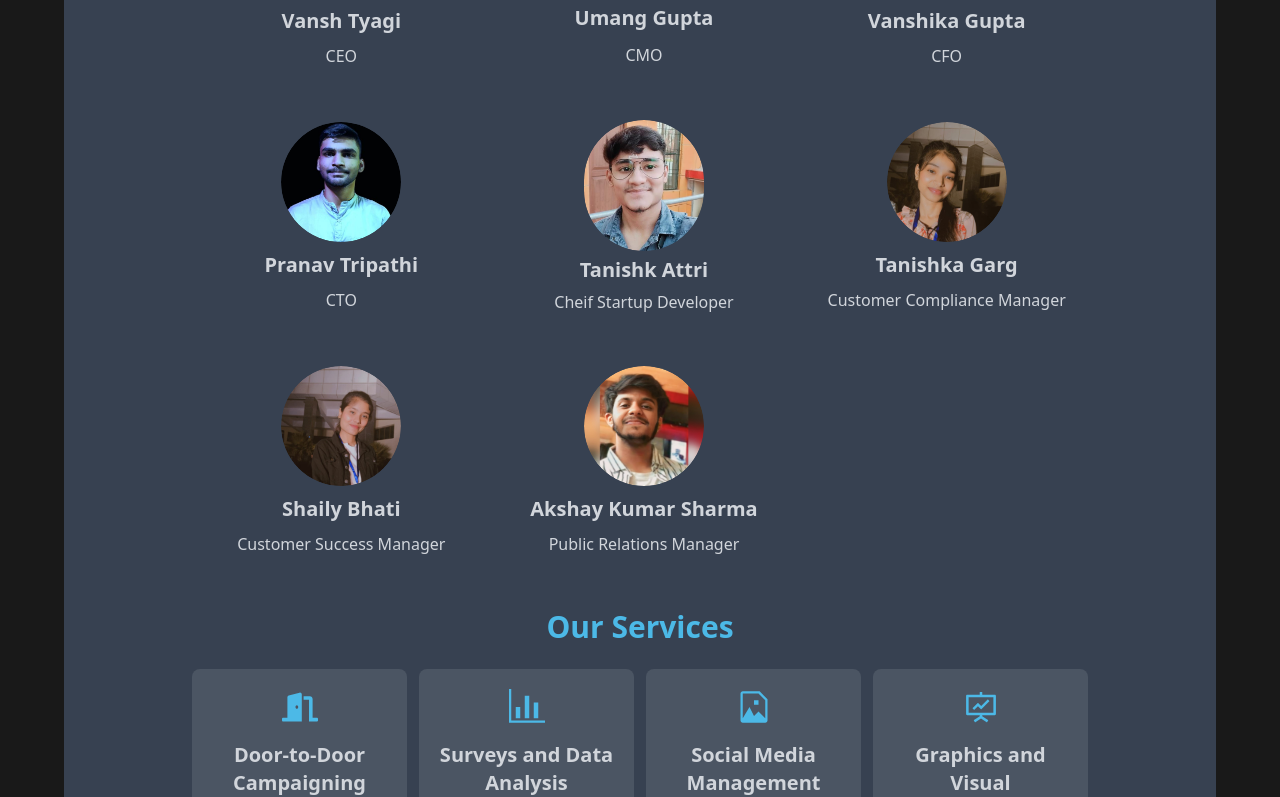
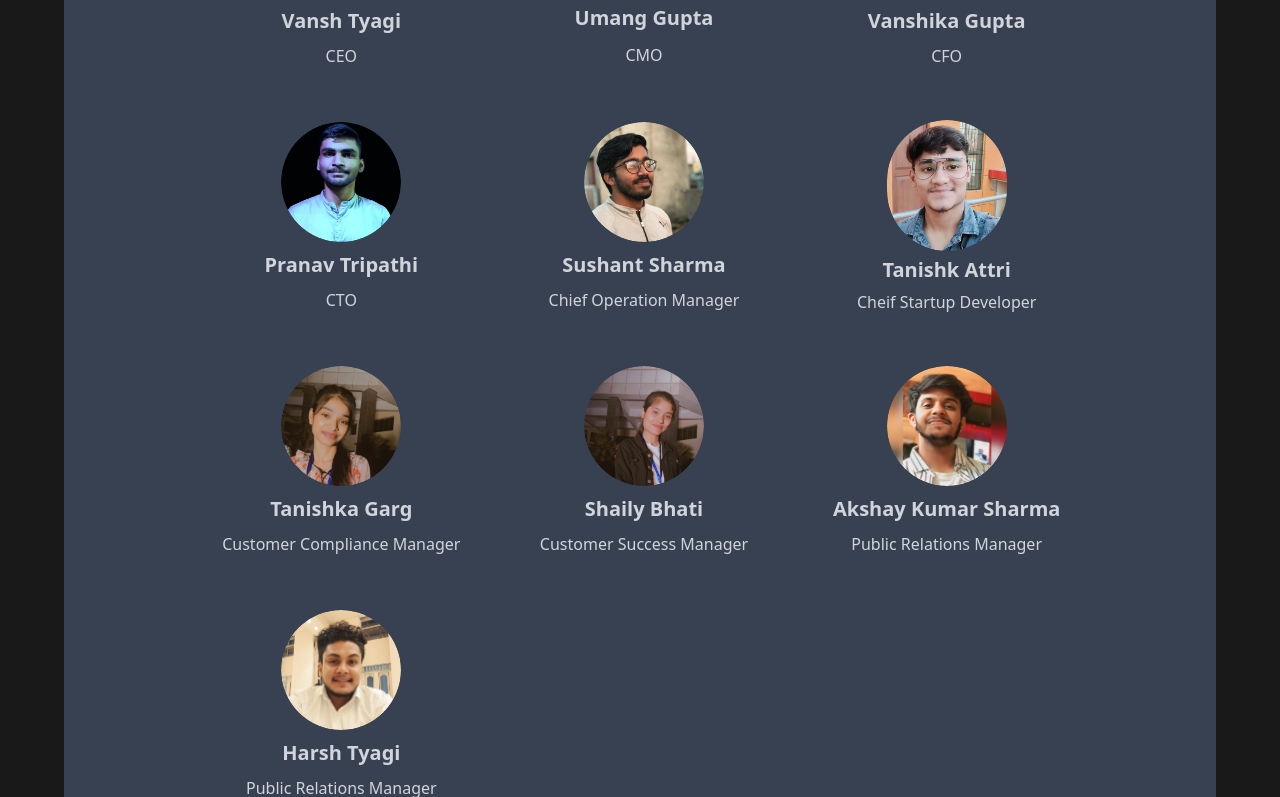
Before and after one commit to prnvtripathi/campaigning-source, a Next.js app: page /about in a window 1280 px wide. Shown: the part 1663-2460 px from the top of the page. Built offline with nearby package versions, Linux system fonts and the light colour scheme; no server answers.

Commit message:
Refactor Navbar and update team members

```diff
--- a/components/Navbar.jsx
+++ b/components/Navbar.jsx
@@ -24,14 +24,6 @@ const navItems = [
         id: 2,
         name: "Services",
         path: "/services",
-        subItems: [
-            { id: 21, name: "Political Promotion", path: "/services/politics" },
-            { id: 22, name: "Business Development", path: "/services/business" },
-            { id: 23, name: "Social Media Marketing", path: "/services/profile" },
-            { id: 24, name: "Web Development", path: "/services/website" },
-            { id: 25, name: "Graphic Design", path: "/services/graphics" },
-            // Add more services as needed
-        ],
     },
     {
         id: 3,
@@ -95,7 +87,7 @@ const Navbar = () => {
                                     <Link href={item.path}>
                                         {item.name}
                                     </Link>
-                                    {/* Check if the item has subItems and render the dropdown menu */}
+                                    {/* Check if the item has subItems and render the dropdown menu
                                     {item.subItems && (
                                         <ul className="hidden z-20 backdrop-blur-md group-hover:flex flex-wrap justify-between items-center gap-2 absolute -left-44 top-8 w-[26rem] bg-black/40 rounded-lg py-3 px-7">
                                             {item.subItems.map((subItem) => (
@@ -106,7 +98,7 @@ const Navbar = () => {
                                                 </li>
                                             ))}
                                         </ul>
-                                    )}
+                                    )} */}
                                 </li>
                             ))}
 
--- a/pages/about.js
+++ b/pages/about.js
@@ -120,12 +120,12 @@ const team = [
         position: "CTO",
         linkedin: "https://www.linkedin.com/in/tripathipranav14/"
     },
-    // {
-    //     img: "/team/sushant.jpeg",
-    //     name: "Sushant Sharma",
-    //     position: "Chief Operation Manager",
-    //     linkedin: "https://www.linkedin.com/in/sushant2021cs101/"
-    // },
+    {
+        img: "/team/sushant.jpeg",
+        name: "Sushant Sharma",
+        position: "Chief Operation Manager",
+        linkedin: "https://www.linkedin.com/in/sushant2021cs101/"
+    },
     {
         img: "/team/tanishk.jpg",
         name: "Tanishk Attri",
@@ -149,12 +149,13 @@ const team = [
         name: "Akshay Kumar Sharma",
         position: "Public Relations Manager",
         linkedin: "https://www.linkedin.com/in/akshay-kumar-sharma-devvoyager/"
-    }
-    // {
-    //     img: user,
-    //     name: "Tushar Aggarwal",
-    //     position: "Team Member"
-    // },
+    },
+    {
+        img: "/team/harsh.jpg",
+        name: "Harsh Tyagi",
+        position: "Public Relations Manager",
+        linkedin: "https://www.linkedin.com/"
+    },
 ]
 
 const About = () => {
@@ -167,7 +168,7 @@ const About = () => {
                 <main className="flex flex-col items-center w-11/12 mx-auto max-w-6xl rounded-lg my-7 bg-gray-700 px-4 py-8 space-y-8 md:px-6 lg:py-16">
                     <section className="w-full max-w-4xl space-y-6">
                         <h1 className="text-4xl font-bold text-center">About Us</h1>
-                        <iframe className="mx-auto rounded-lg" width="100%" height="360" src="https://www.youtube-nocookie.com/embed/GAd8CUfLuIs?si=4CtGI_sd0ZP3-nA2&amp;controls=0" title="YouTube video player" frameborder="0" allow="accelerometer; autoplay; clipboard-write; encrypted-media; gyroscope; picture-in-picture; web-share" allowFullScreen></iframe>
+                        <iframe className="mx-auto rounded-lg" width="100%" height="360" src="https://www.youtube-nocookie.com/embed/GAd8CUfLuIs?si=4CtGI_sd0ZP3-nA2&amp;controls=0" title="YouTube video player" frameBorder="0" allow="accelerometer; autoplay; clipboard-write; encrypted-media; gyroscope; picture-in-picture; web-share" allowFullScreen></iframe>
                     </section>
                     <section className="w-full max-w-4xl space-y-6">
                         <h2 className="text-3xl font-bold text-center">Dive Deeper</h2>
```
Also changed, not shown: public/team/harsh.jpg (added), public/team/sushant.svg (deleted).
